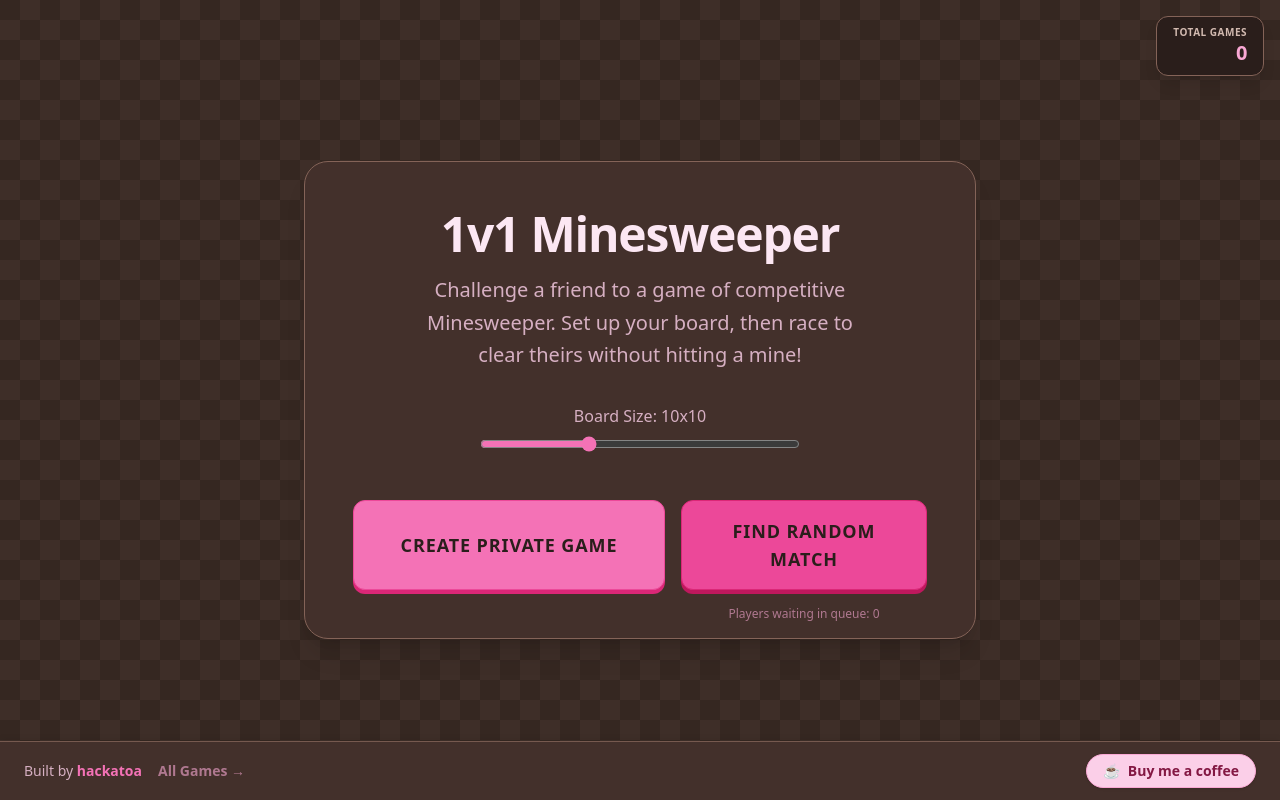
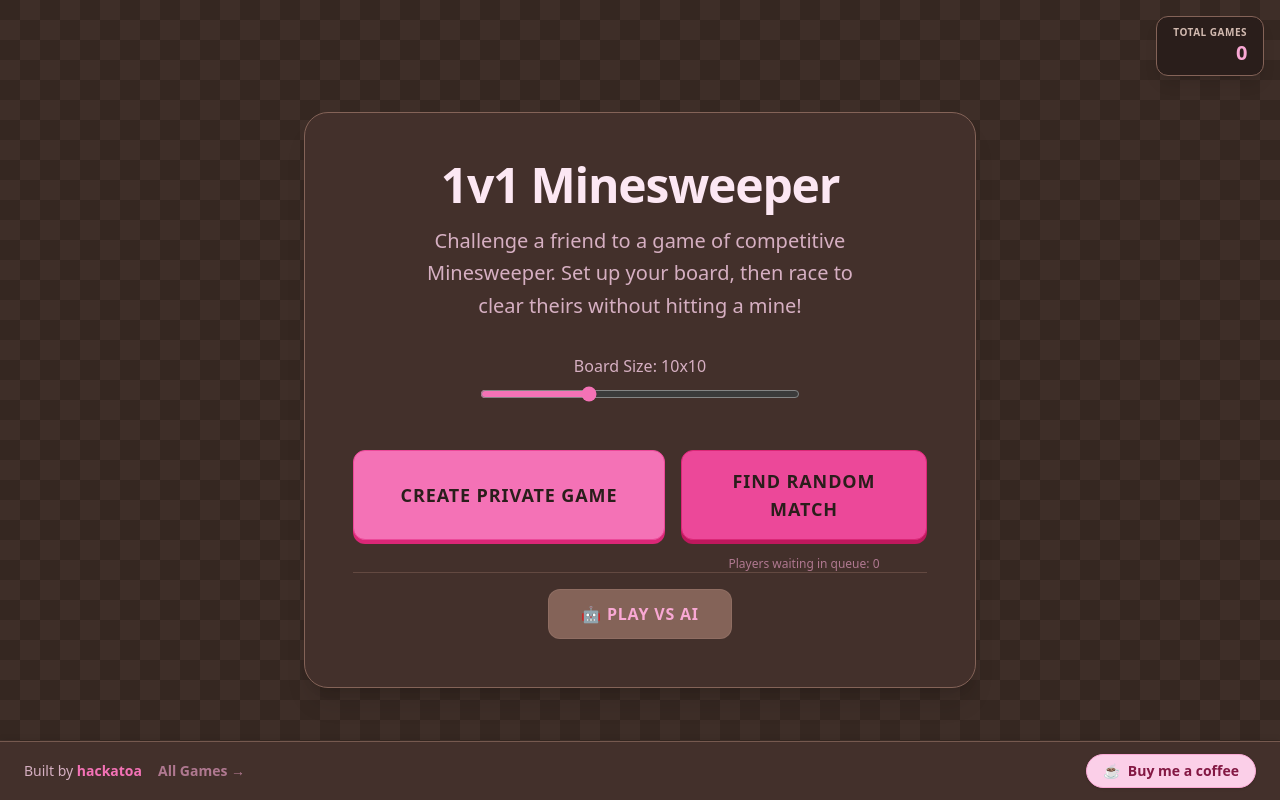
Before and after one commit to Hackatoan/1v1-minesweeper, a Next.js app: page / in a window 1280 px wide. Built offline with nearby package versions, Linux system fonts and the light colour scheme; no server answers; the database is empty.

Commit message:
feat: add Play vs AI button on home page

```diff
--- a/app/page.tsx
+++ b/app/page.tsx
@@ -117,6 +117,14 @@ export default function Home() {
                 </div>
             </div>
         </div>
+        <div className="pt-4 border-t border-brown-700/50 w-full flex justify-center">
+            <a
+              href="/solo"
+              className="w-full sm:w-auto px-8 py-3 bg-brown-700 text-pink-300 border border-brown-600/60 text-base rounded-xl font-bold uppercase tracking-wider hover:bg-brown-600 hover:text-pink-200 transition-all text-center"
+            >
+              🤖 Play vs AI
+            </a>
+        </div>
       </div>
     </main>
   )
```
